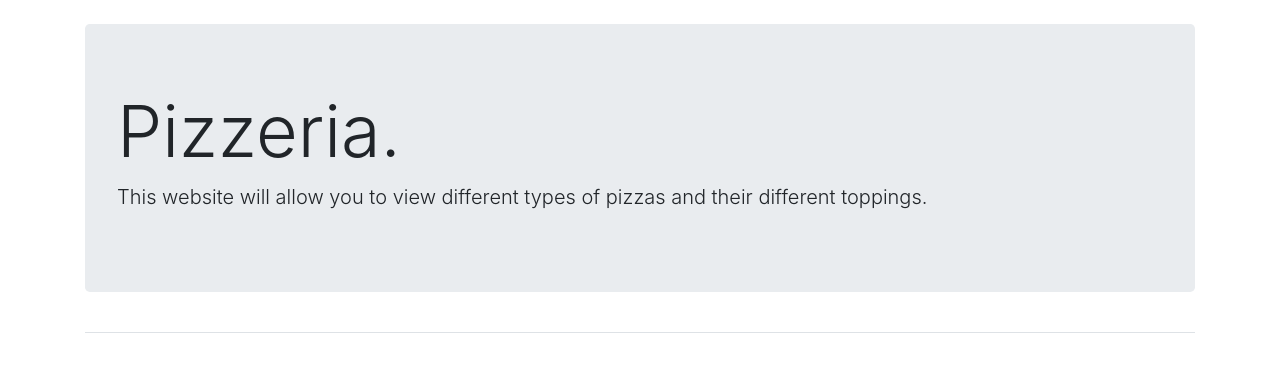
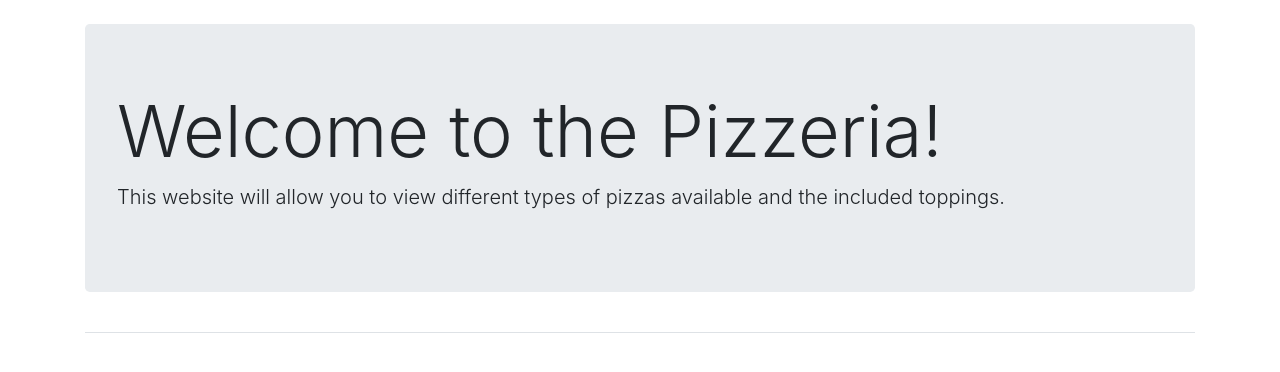
Before and after one commit to LaurenCurtis/PizzaFinal, a Django app: page / in a window 1280 px wide. Shown: the part 82-454 px from the top of the page. Run offline with Django 3.2, Linux system fonts and the light colour scheme; some libraries are stand-ins or nearby versions.

Commit message:
Final Commit

```diff
--- a/pizzas/templates/pizzas/index.html
+++ b/pizzas/templates/pizzas/index.html
@@ -2,9 +2,9 @@
 
 {% block page_header %}
 <div class="jumbotron">
-    <h1 class="display-3">Pizzeria.</h1>
+    <h1 class="display-3">Welcome to the Pizzeria!</h1>
     <p class="lead">This website will allow you to view different types of
-        pizzas and their different toppings.
+        pizzas available and the included toppings.
     </p>
 </div>
 {% endblock page_header %}
```
